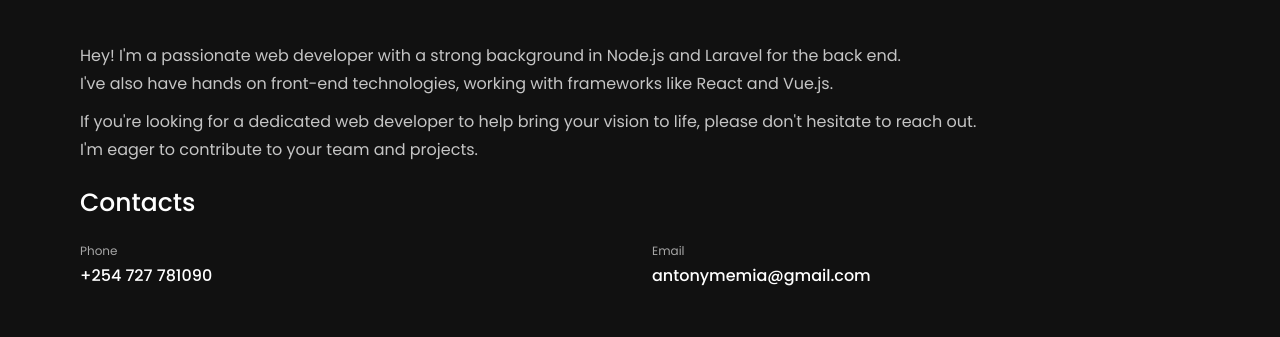
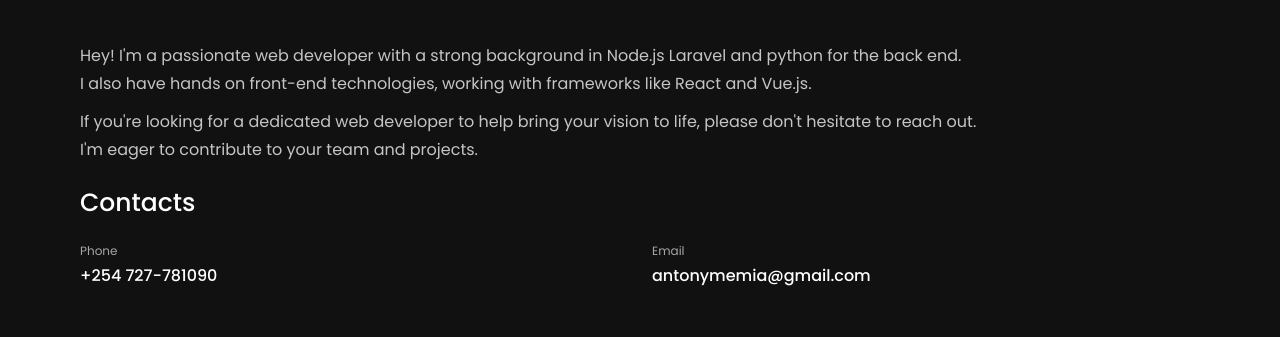
Before and after one commit to amemske/amemske.github.io, a plain HTML site: page index.html in a window 1280 px wide. Shown: the part 246-583 px from the top of the page. Drawn offline with Linux system fonts and the light colour scheme.

Commit message:
typos, added python

```diff
--- a/index.html
+++ b/index.html
@@ -117,7 +117,7 @@
 
                                                 <p class="text-gray-lite dark:text-grey leading-7">
                                                     Hey! I'm a passionate web developer with a strong background in Node.js
-                                                    and Laravel for the back end.<br> I've also have hands on front-end technologies, working with frameworks like React and Vue.js.
+                                                    Laravel and python for the back end.<br> I also have hands on front-end technologies, working with frameworks like React and Vue.js.
 
                                                 </p>
                                                 <p class="text-gray-lite leading-7 mt-2.5 dark:text-grey">If you're looking for a dedicated web developer to help bring your vision to life, please don't hesitate to reach out.<br> I'm eager to contribute to your team and projects.</p>
@@ -132,7 +132,7 @@
                                                         <div class="space-y-1">
                                                             <p class="text-xs text-gray-lite dark:text-color-910"> Phone
                                                             </p>
-                                                            <h6 class="font-medium dark:text-white"> +254 727 781090
+                                                            <h6 class="font-medium dark:text-white"> +254 727-781090
                                                             </h6>
                                                         </div>
                                                     </div>
```
